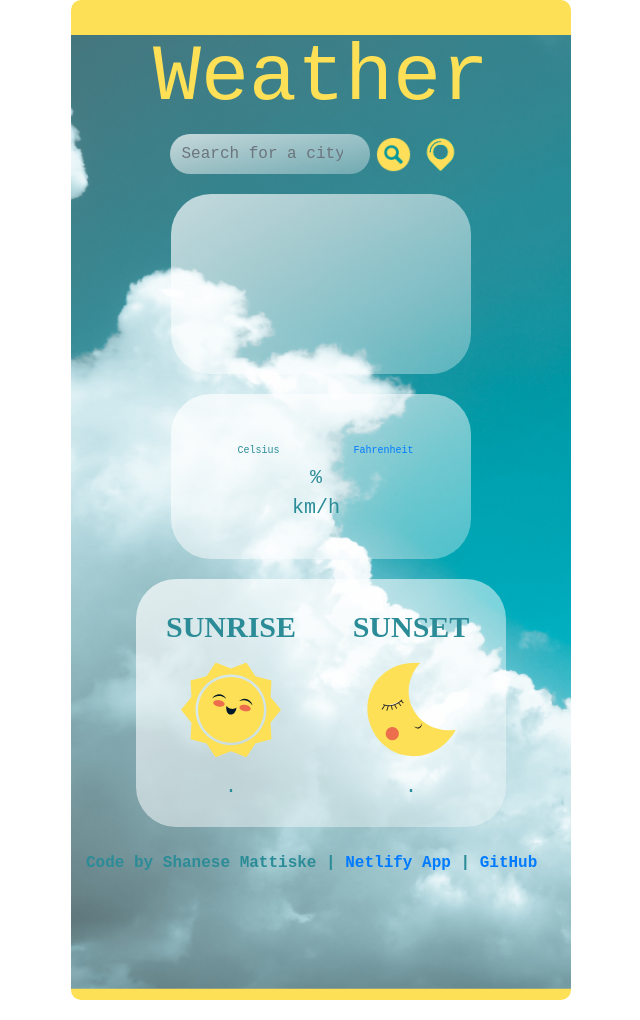
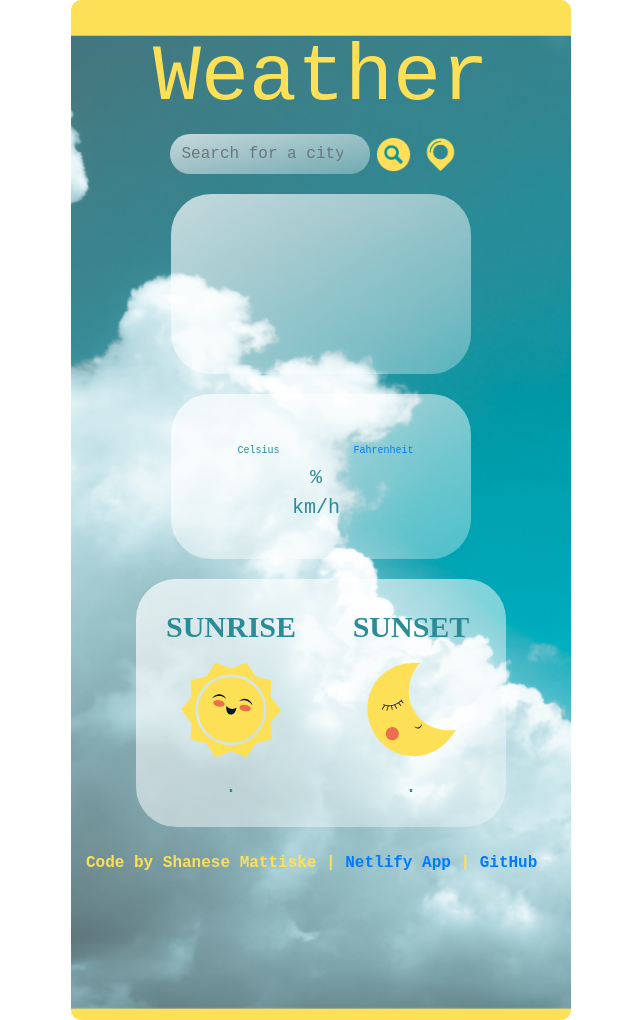
Before and after one commit to moooosh/weatherapplication, a website built with Parcel: page index.html in a window 1280 px wide. Shown: the whole page, without its empty margins (319-959 px from the left). Built offline with nearby package versions, Linux system fonts and the light colour scheme; no server answers; a web font is replaced by a local one.

Commit message:
Changed Height of Container

```diff
--- a/index.html
+++ b/index.html
@@ -103,7 +103,7 @@
 
             <footer>
                 <br>
-            <strong> Code by Shanese Mattiske | <a href="https://pedantic-lewin-3bff31.netlify.app/">Netlify App</a> | <a href="https://github.com/moooosh/weatherapplication">GitHub</a></strong>
+            <strong> Code by Shanese Mattiske | <a href="https://pedantic-lewin-3bff31.netlify.app/" target="_blank">Netlify App</a> | <a href="https://github.com/moooosh/weatherapplication" target="_blank">GitHub</a></strong>
             </footer>
     </div>
     </div>
--- a/src/style.css
+++ b/src/style.css
@@ -1,7 +1,7 @@
 .container {
   border-radius: 10px;
   width: 500px;
-  height: 1000px;
+  height: 1020px;
   background-image: url("../images/sky2.png");
   background-size: cover;
   background-repeat: no-repeat;
@@ -73,7 +73,7 @@ margin-left: 0px;
   margin-right: auto;
   margin-top: 20px;
   margin-bottom: 20px;
-  padding: 20px;
+  padding: 15px;
   border-radius: 40px;
   background: white;
   background: linear-gradient(
@@ -243,3 +243,8 @@ h2, #sun {
 #weather-type {
   text-transform: capitalize;
 }
+
+
+footer {
+ color: #fde056;
+}
```
